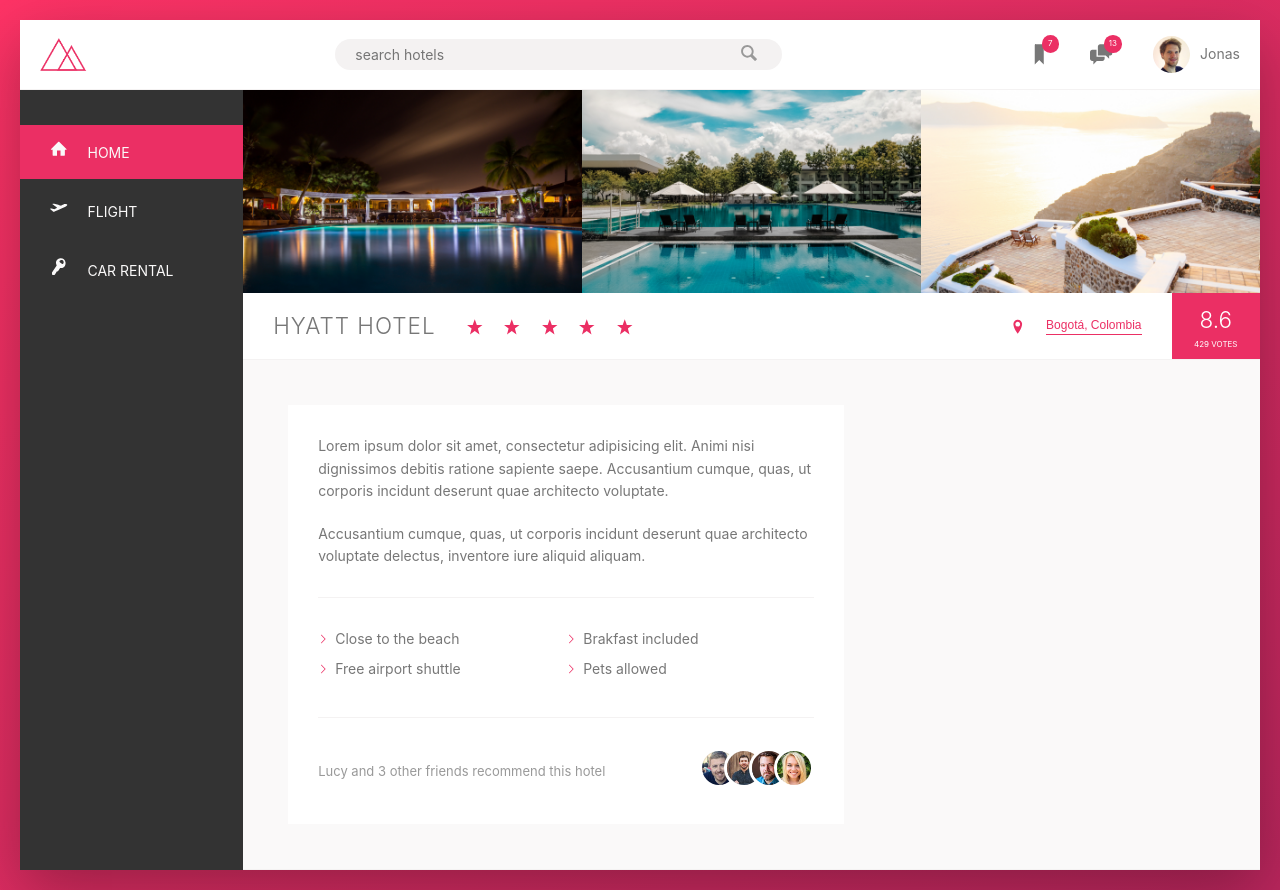
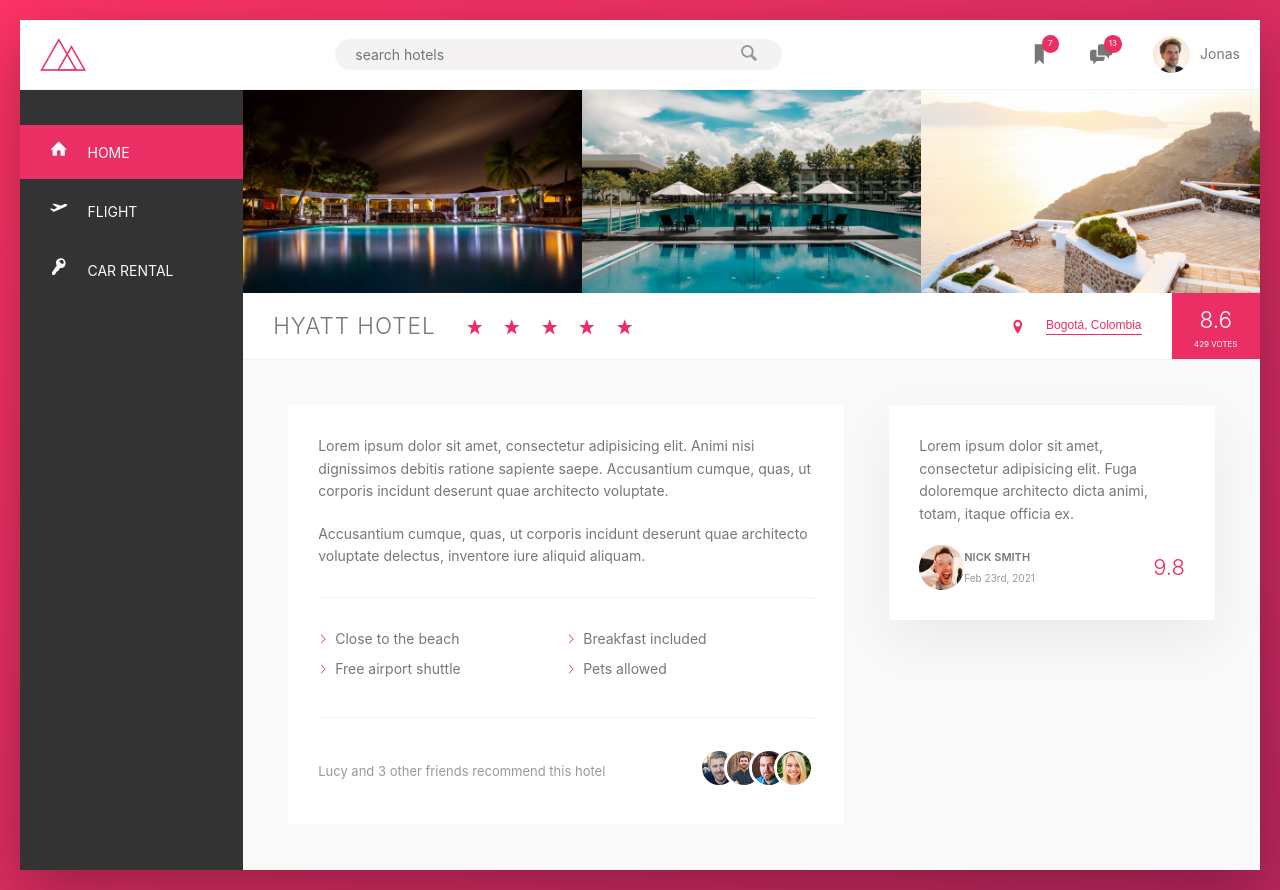
Before and after one commit to anthony12031/HotelReview, a Next.js app: page / in a window 1280 px wide. Built offline with nearby package versions, Linux system fonts and the light colour scheme.

Commit message:
Review element

```diff
--- a/components/HotelDetail.tsx
+++ b/components/HotelDetail.tsx
@@ -17,7 +17,7 @@
                     </p>
                     <ul className="list">
                         <li className="list__item">Close to the beach</li>
-                        <li className="list__item">Brakfast included</li>
+                        <li className="list__item">Breakfast included</li>
                         <li className="list__item">Free airport shuttle</li>
                         <li className="list__item">Pets allowed</li>
                     </ul>
@@ -34,7 +34,19 @@
                     </div>
                 </div>
                 <div className="user-reviews">
-
+                        <figure className="review">
+                            <blockquote className="review__text">
+                            Lorem ipsum dolor sit amet, consectetur adipisicing elit. Fuga doloremque architecto dicta animi, totam, itaque officia ex.
+                            </blockquote>
+                            <figcaption className="review__user">
+                                <img src="img/user-1.jpg" alt="user 1" className="review__photo" />
+                                <div className="review__user-box">
+                                    <p className="review__user-name">Nick Smith</p>
+                                    <p className="review__user-date">Feb 23rd, 2021</p>
+                                </div>
+                                <div className="review__rating">9.8</div>
+                            </figcaption>
+                        </figure>
                 </div>
             </div>
         </div>
@@ -84,8 +96,47 @@
         }
     }
 
-    .user-review {
+    .user-reviews {
         flex: 1;
+        font-size: 1.4rem;
+        .review {
+            background-color: #fff;
+            box-shadow: var(--shadow-light);
+            padding: 3rem;
+            margin-bottom: 3.5rem;
+
+            &__text{
+                margin-bottom: 2rem;
+            }
+            &__user{
+                display: flex;
+                align-items: center;
+            }
+            &__photo{
+                width: 4.5rem;
+                height: 4.5rem;
+                border-radius: 50%;
+            }
+            &__user-box{
+
+            }
+            &__user-name{
+                font-size: 1.1rem;
+                font-weight: 600;
+                text-transform: uppercase;
+                margin-bottom: .4rem;
+            }
+            &__user-date{
+                font-size: 1rem;
+                color: var(--color-grey-dark-3);
+            }
+            &__rating{
+                margin-left: auto;
+                color: var(--color-primary);
+                font-size: 2.2rem;
+                font-weight: 300;
+            }
+        }
     }
 
     .list {
```
